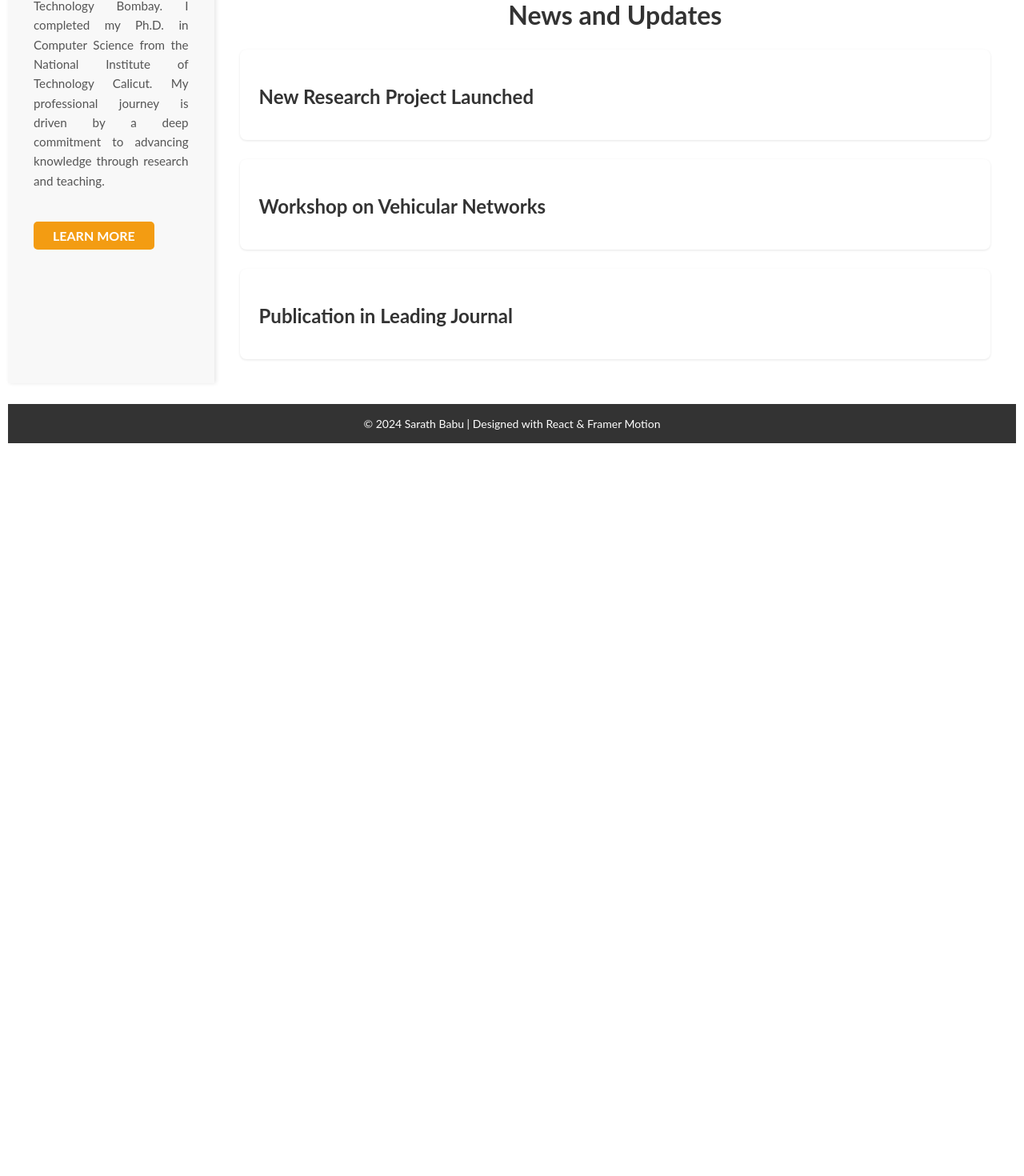
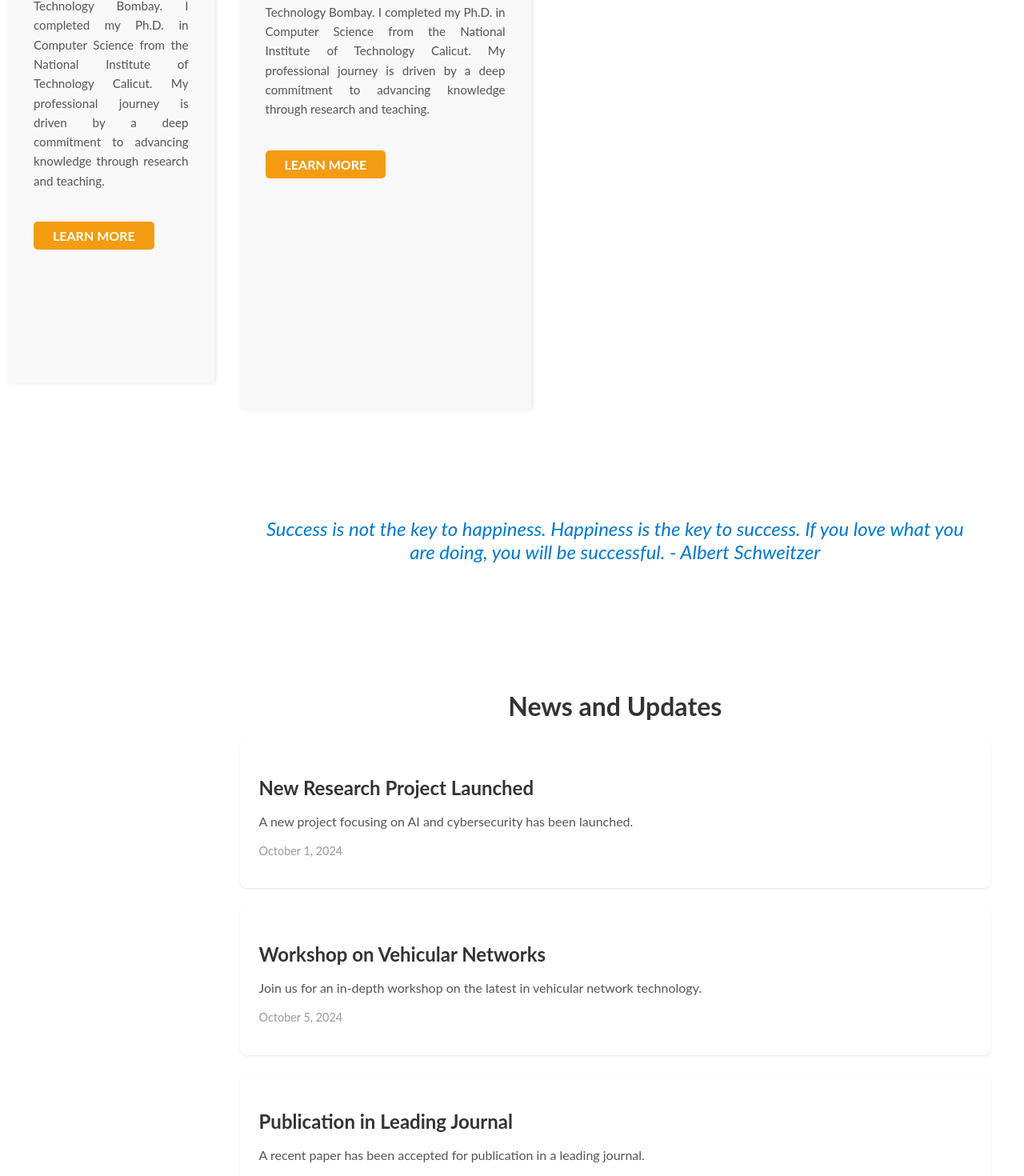
Before and after one commit to SarathBabu0410/personal-wesite, a React (Create React App) app: page / in a window 1280 px wide. Shown: the part 469-1939 px from the top of the page at 80% size. Before the commit the page ends 1023 px from the top, so only its background shows below. Built offline with nearby package versions, Linux system fonts and the light colour scheme.

Commit message:
Update NewsAndUpdates.js

```diff
--- a/src/components/NewsAndUpdates.js
+++ b/src/components/NewsAndUpdates.js
@@ -1,5 +1,6 @@
 import React, { useEffect, useState } from "react";
 import styled, { createGlobalStyle, keyframes } from "styled-components";
+import Sidebar from "./Sidebar"; // Import your Sidebar component
 
 // Global font import
 const GlobalStyle = createGlobalStyle`
@@ -21,16 +22,6 @@ const fadeIn = keyframes`
     transform: translateY(0); /* Final position */
   }
 `;
-
-// // Keyframes for blinking animation
-// const blink = keyframes`
-//   0%, 100% {
-//     opacity: 1;
-//   }
-//   50% {
-//     opacity: 0.5; /* Fade to 50% opacity */
-//   }
-// `;
 
 // Container for the page
 const NewsContainer = styled.div`
@@ -54,7 +45,7 @@ const QuoteBox = styled.div`
 const QuoteText = styled.p`
   font-size: 1.5rem; /* Larger font for quotes */
   font-style: italic;
-  color: #555;
+  color: #0077cc; /* Change color for better visibility */
   text-align: center;
   margin: 0;
 `;
@@ -97,18 +88,18 @@ const NewsDate = styled.p`
 const newsItems = [
   {
     title: "New Research Project Launched",
-    description: "",
-    date: "",
+    description: "A new project focusing on AI and cybersecurity has been launched.",
+    date: "October 1, 2024",
   },
   {
     title: "Workshop on Vehicular Networks",
-    description: "",
-    date: "",
+    description: "Join us for an in-depth workshop on the latest in vehicular network technology.",
+    date: "October 5, 2024",
   },
   {
     title: "Publication in Leading Journal",
-    description: "",
-    date: "",
+    description: "A recent paper has been accepted for publication in a leading journal.",
+    date: "October 7, 2024",
   },
 ];
 
@@ -120,14 +111,6 @@ const quotes = [
   "Science is not only compatible with spirituality; it is a profound source of spirituality. - Carl Sagan",
   "The important thing is not to stop questioning. Curiosity has its own reason for existing. - Albert Einstein",
 ];
-
-// // Import your blinking symbol image
-// const BlinkingSymbol = styled.img`
-//   width: 50px; /* Adjust the size as needed */
-//   height: 50px;
-//   animation: ${blink} 1.5s infinite; /* Blink animation */
-//   margin-bottom: 1rem; /* Space below the blinking symbol */
-// `;
 
 const NewsAndUpdates = () => {
   // State to hold the random quote
@@ -147,15 +130,13 @@ const NewsAndUpdates = () => {
   return (
     <NewsContainer>
       <GlobalStyle /> {/* Apply global styles */}
+      <Sidebar /> {/* Include the sidebar */}
       {/* Quotes Section */}
       <QuoteBox>
         <QuoteText>{randomQuote}</QuoteText>
       </QuoteBox>
 
       <Heading>News and Updates</Heading>
-
-      {/* Blinking symbol at the top of the news section
-      <BlinkingSymbol src="assets/blinking-symbol.png" alt="Blinking Symbol" /> */}
 
       {newsItems.length > 0 ? ( // Check if there are news items
         newsItems.map((item, index) => (
```
